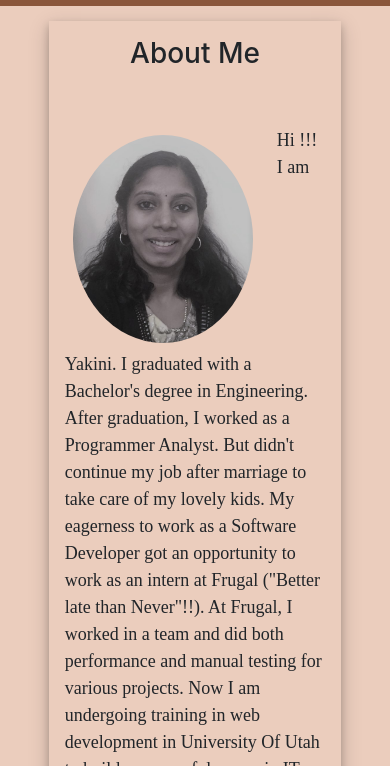
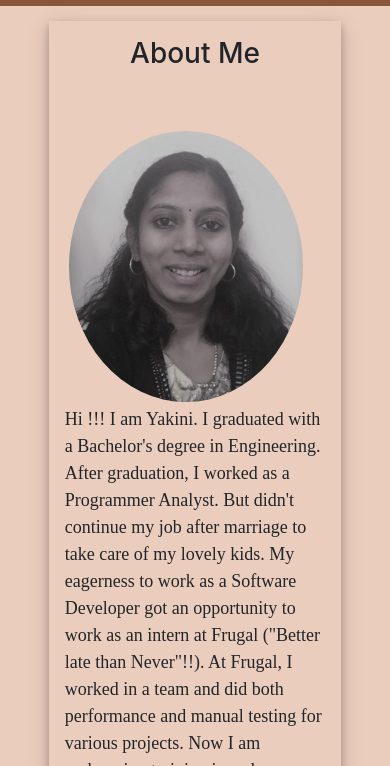
Before and after one commit to YakiniA/08-UpdatedPortfolio, a plain HTML site: page index.html in a window 390 px wide. Shown: the part 78-844 px from the top of the page. Drawn offline with nearby package versions, Linux system fonts and the light colour scheme; a web font is replaced by a local one.

Commit message:
Image Responsive

```diff
--- a/index.html
+++ b/index.html
@@ -55,7 +55,7 @@
     <article class="row">
         <div class="col-md-12">
 
-          <img src="Assets/Images/MyImage.jpg"  class="imgResponsive rounded-circle float-left m-2 mr-4" alt="My Image" style="width:100%;">
+          <img src="Assets/Images/MyImage.jpg"  class="imgResponsive rounded-circle float-left m-1 mr-3" alt="My Image" style="width:100%;">
 
           <p class= "content">
             Hi !!! I am Yakini. I graduated with a Bachelor's degree in  Engineering. After graduation, I worked as a Programmer Analyst. But didn't continue my job after marriage to take care of my lovely kids. My eagerness to work as a Software Developer got an opportunity to work as an intern at Frugal ("Better late than Never"!!). At Frugal, I worked in a team and did both performance and manual testing for various projects.
--- a/style.css
+++ b/style.css
@@ -43,6 +43,7 @@ body{
 .imgResponsive{
     max-width:180px;
     height:auto;
+    /* margin-top: -15px !important; */
 }
 
 p{
@@ -161,6 +162,12 @@ div.card:hover{
         margin-left: 3%;
 
     }
+
+
+    .imgResponsive{
+        max-width: 90%;
+        height:auto;
+    }
 }
 @media screen and (max-width: 410px) {
     .contact-details{
```
Also changed, not shown: 1 other file.
